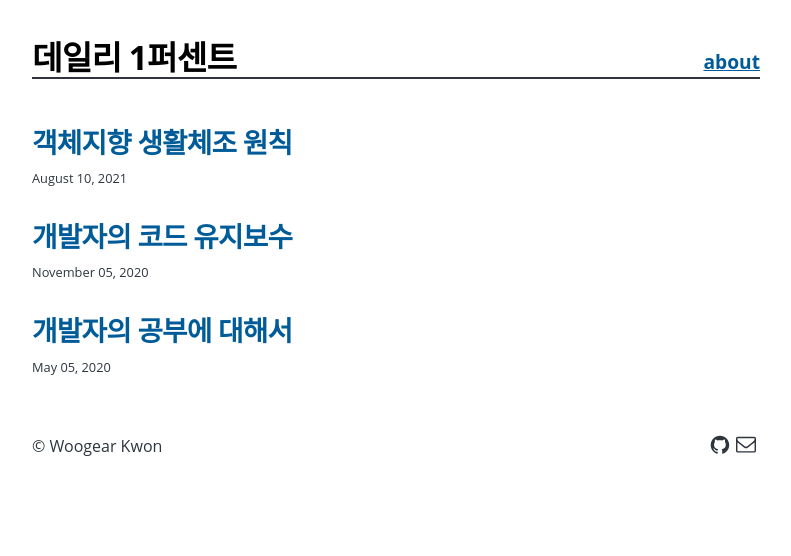
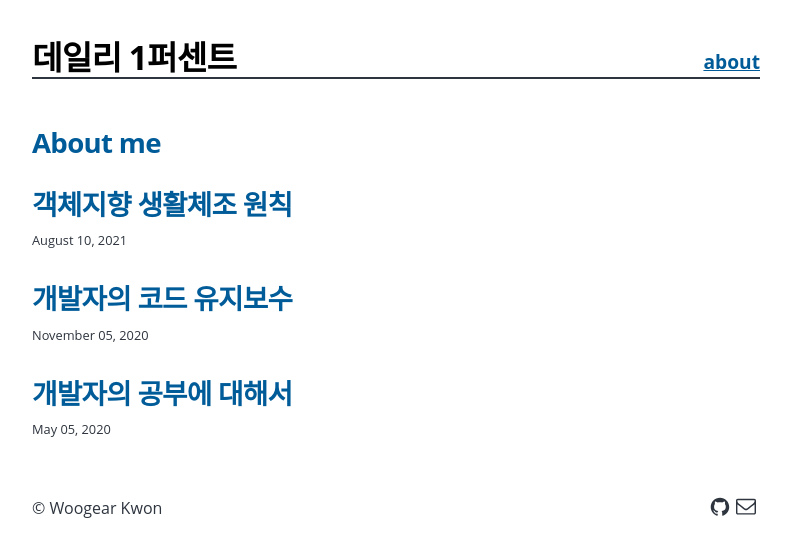
Before and after one commit to WoogearKwon/woogearkwon.github.io, a Gatsby site: page / in a window 1280 px wide. Shown: the whole page, without its empty margins (244-1035 px from the left). Built offline with nearby package versions, Linux system fonts and the light colour scheme; Gatsby itself is replaced by a stand-in of ours.

Commit message:
글목록에서 about 제거하는 방식 변경

```diff
--- a/src/pages/index.js
+++ b/src/pages/index.js
@@ -7,7 +7,7 @@ import Seo from "../components/seo"
 
 const BlogIndex = ({ data, location }) => {
   const siteTitle = data.site.siteMetadata?.title || `Title`
-  const posts = data.allMarkdownRemark.nodes.filter(it => it.frontmatter.title !== "About me")
+  const posts = data.allMarkdownRemark.nodes.filter(it => it.path !== "/about")
 
   if (posts.length === 0) {
     return (
```
